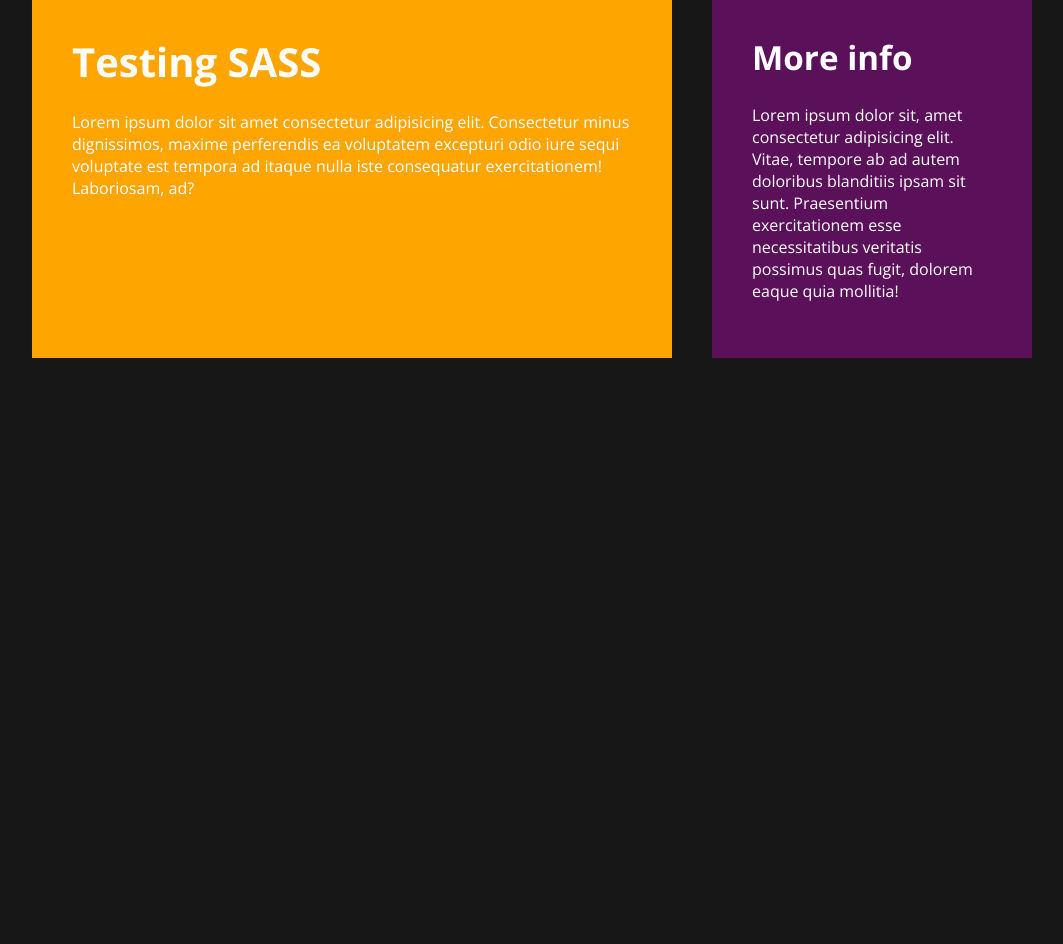
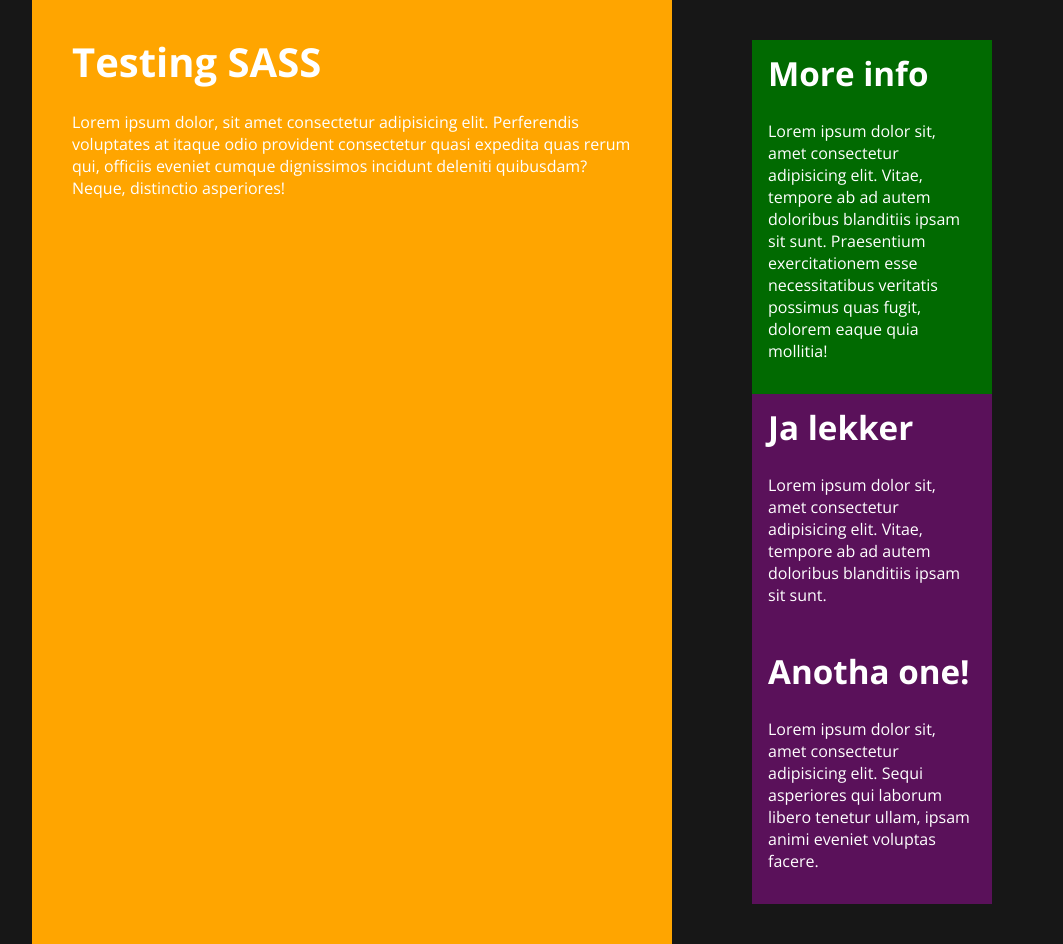
Before and after one commit to TomRadford/sass-course, a plain HTML site: page index.html in a window 1280 px wide. Shown: the whole page, without its empty margins (108-1171 px from the left). Before the commit the page ends 800 px from the top, so only its background shows below. Drawn offline with nearby package versions, Linux system fonts and the light colour scheme.

Commit message:
Feat: utility classes

```diff
--- a/app/scss/layout/_grid.scss
+++ b/app/scss/layout/_grid.scss
@@ -1,4 +1,4 @@
-@use '../util' as u;
+@use "../util" as u;
 
 .grid {
   display: grid;
@@ -10,7 +10,10 @@
   // padding-left: 20px;
   // padding-right: 20px;
   // do:
-  width: min(100% - u.rem(40), u.rem(1000)); //useful to get padding on both sides
+  width: min(
+    100% - u.rem(40),
+    u.rem(1000)
+  ); //useful to get padding on both sides
   margin-inline: auto;
 
   @include u.breakpoint(large) {
@@ -18,25 +21,24 @@
     grid-template-rows: auto;
   }
 
-  &__main, &__sidebar {
+  &__main,
+  &__sidebar {
     padding: u.rem(40);
   }
 
   &__main {
     background-color: hsl(240, 44%, 22%);
 
-    @include u.breakpoint(medium){
+    @include u.breakpoint(medium) {
       background-color: green;
     }
 
-    @include u.breakpoint(large){
+    @include u.breakpoint(large) {
       background-color: orange;
     }
-
   }
 
   &__sidebar {
-    background-color: hsl(300, 69%, 21%);
     @include u.breakpoint-down(medium) {
       text-align: center;
     }
@@ -45,4 +47,16 @@
     }
   }
 
+  &__widget {
+    padding: u.rem(16);
+    &.magenta {
+
+      background-color: hsl(300, 69%, 21%);
+    }
+
+    &.green {
+
+      background-color: hsl(120, 98%, 21%);
+    }
+  }
 }
--- a/app/scss/util/_breakpoints.scss
+++ b/app/scss/util/_breakpoints.scss
@@ -7,11 +7,12 @@ $breakpoints-up: (
     "xlarge": f.em(1440)
 );
 
+
 // 699.98px, 899.98px, 1439.98px
 $breakpoints-down: (
-    "small": 43.7485em,
-    "medium": 56.24875em,
-    "large": 89.99875em
+    "small": f.em(699.98),
+    "medium": f.em(899.98),
+    "large": f.em(1439.98)
 );
 
 @mixin breakpoint($size) {
--- a/app/scss/util/_functions.scss
+++ b/app/scss/util/_functions.scss
@@ -13,6 +13,6 @@
   @if math.is-unitless($pixel) {
     @return math.div($pixel, 16) + em;
   } @else {
-    @error "#{$pixel} should not include units on em()"
+    @error "#{$pixel} should not include units on em()";
   }
 }
--- a/index.html
+++ b/index.html
@@ -20,22 +20,38 @@
       <main class="grid__main">
         <h1>Testing SASS</h1>
         <p>
-          Lorem ipsum dolor sit amet consectetur adipisicing elit. Consectetur
-          minus dignissimos, maxime perferendis ea voluptatem excepturi odio iure
-          sequi voluptate est tempora ad itaque nulla iste consequatur
-          exercitationem! Laboriosam, ad?
+          Lorem ipsum dolor, sit amet consectetur adipisicing elit. Perferendis
+          voluptates at itaque odio provident consectetur quasi expedita quas
+          rerum qui, officiis eveniet cumque dignissimos incidunt deleniti
+          quibusdam? Neque, distinctio asperiores!
         </p>
       </main>
       <aside class="grid__sidebar">
-        <h2>More info</h2>
-        <p>
-          Lorem ipsum dolor sit, amet consectetur adipisicing elit. Vitae, tempore
-          ab ad autem doloribus blanditiis ipsam sit sunt. Praesentium
-          exercitationem esse necessitatibus veritatis possimus quas fugit,
-          dolorem eaque quia mollitia!
-        </p>
+        <div class="grid__widget green">
+          <h2>More info</h2>
+          <p>
+            Lorem ipsum dolor sit, amet consectetur adipisicing elit. Vitae,
+            tempore ab ad autem doloribus blanditiis ipsam sit sunt. Praesentium
+            exercitationem esse necessitatibus veritatis possimus quas fugit,
+            dolorem eaque quia mollitia!
+          </p>
+        </div>
+        <div class="grid__widget magenta">
+          <h2>Ja lekker</h2>
+          <p>
+            Lorem ipsum dolor sit, amet consectetur adipisicing elit. Vitae,
+            tempore ab ad autem doloribus blanditiis ipsam sit sunt.
+          </p>
+        </div>
+        <div class="grid__widget magenta">
+          <h2>Anotha one!</h2>
+          <p>
+            Lorem ipsum dolor sit, amet consectetur adipisicing elit. Sequi
+            asperiores qui laborum libero tenetur ullam, ipsam animi eveniet
+            voluptas facere.
+          </p>
+        </div>
       </aside>
     </div>
-
   </body>
 </html>
```
Also changed, not shown: app/scss/globals/_colors.scss (+12 -0 lines), dist/style.css, 1 other file.
